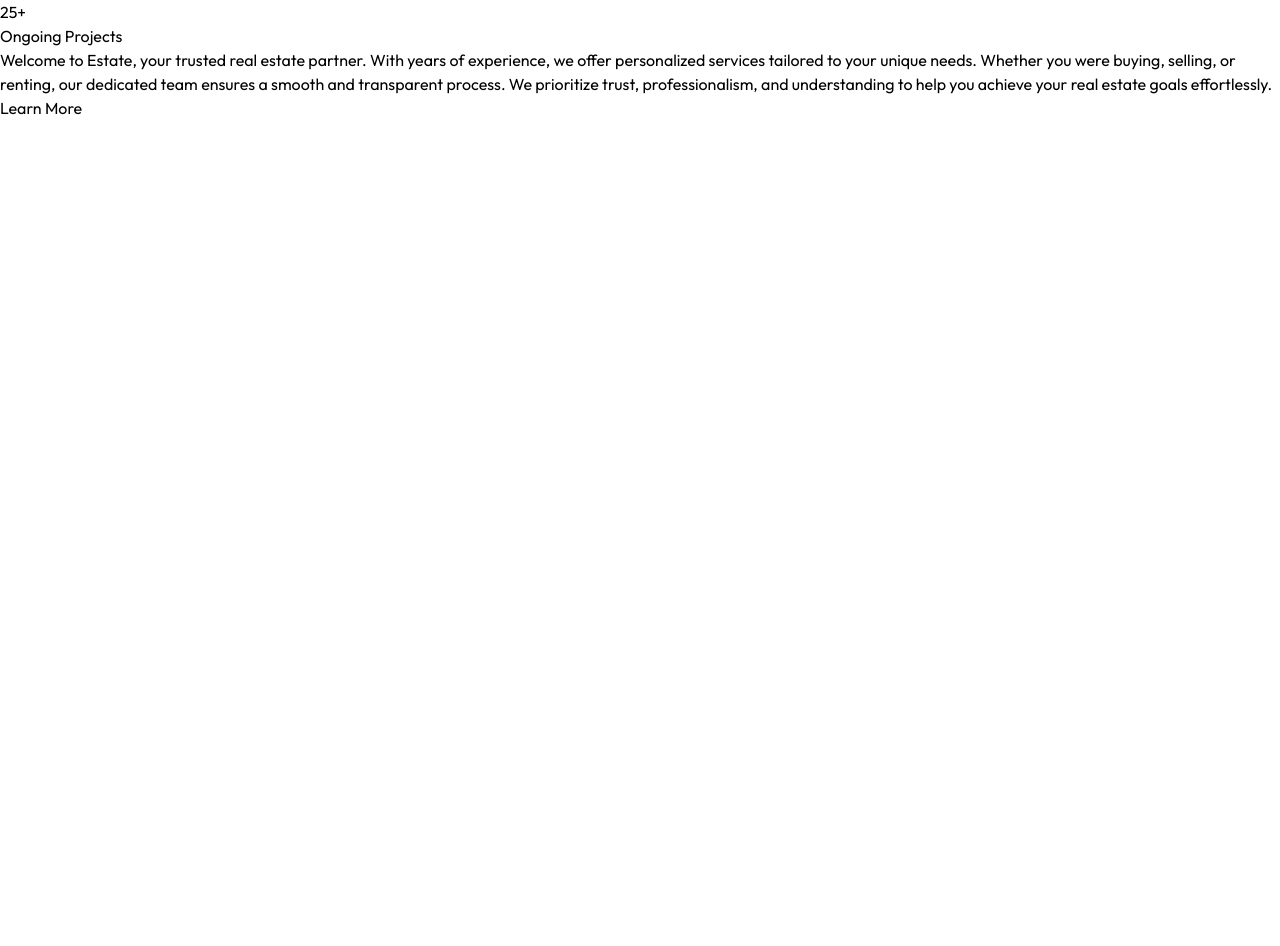
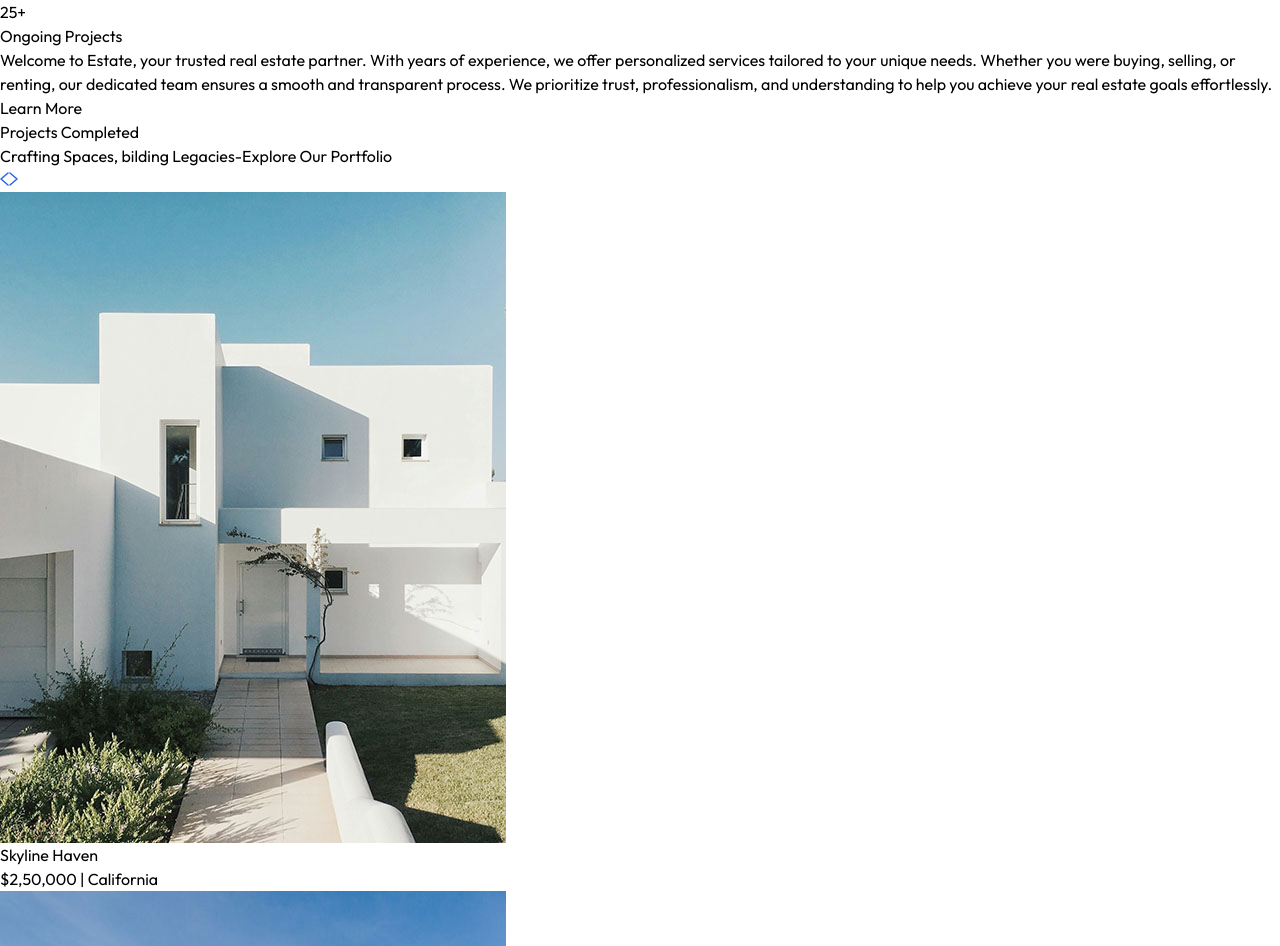
Before and after one commit to Avindu21894/Estate, a React (Vite) app: page / in a window 1280 px wide. Shown: the part 1386-2332 px from the top of the page. Before the commit the page ends 1506 px from the top, so only its background shows below. Built offline with nearby package versions, Linux system fonts and the light colour scheme.

Commit message:
Responsive projects section completed

```diff
--- a/src/App.jsx
+++ b/src/App.jsx
@@ -1,12 +1,14 @@
 import React from 'react'
 import Header from './components/Header'
 import About from './components/About'
+import Projects from './components/Projects'
 
 const App = () => {
   return (
     <div className='w-full overflow-hidden'>
       <Header/>
       <About/>
+      <Projects/>s
     </div>
   )
 }
--- a/src/components/Navbar.jsx
+++ b/src/components/Navbar.jsx
@@ -23,7 +23,7 @@
             <ul className='hidden md:flex gap-7 text-white'>
                 <a href="#Header" className='cursor-pointer hover:text-gray-400'>Home</a>
                 <a href="#About" className='cursor-pointer hover:text-gray-400'>About</a>
-                <a href="#Header" className='cursor-pointer hover:text-gray-400'>Projects</a>
+                <a href="#Projects" className='cursor-pointer hover:text-gray-400'>Projects</a>
                 <a href="#Header" className='cursor-pointer hover:text-gray-400'>Testimonials</a>
             </ul>
             <button className='hidden md:block bg-white px-8 py-2 rounded-full'>Sign up</button>
--- /dev/null
+++ b/src/components/Projects.jsx
@@ -0,0 +1,76 @@
+import React, { useEffect, useState } from 'react'
+import { assets, projectsData } from '../assets/assets'
+
+const Projects = () => {
+
+    const[currentIndex,setCurrentIndex] = useState(0);
+    const[cardsToShow,setCardToShow] = useState(1);
+
+    useEffect(() =>{
+        const updateCardsToShow = () => {
+            if(window.innerWidth >= 1024){
+                setCardToShow(projectsData.length)
+            }else{
+                setCardToShow(1)
+            }
+    };
+            updateCardsToShow();
+
+            window.addEventListener('resize', updateCardsToShow);
+            return ()=> window.removeEventListener('resize', updateCardsToShow);
+
+
+    },[])
+
+    const nextProject = () =>{
+        setCurrentIndex((prevIndex) => (prevIndex + 1) % projectsData.length)
+    }
+
+    const previousProject = () =>{
+        setCurrentIndex((prevIndex) => prevIndex === 0 ? projectsData.length - 1 : prevIndex - 1)
+    }
+
+  return (
+    <div className='conatainer mx-auto py-4 pt-20 px-6 md:px-20 lg:px-32 my-20 w-full overflow-hidden' id='Projects'>
+        <h1 className='text-2xl sm:text-4xl font-bold mb-2 text-center'>Projects <span className='underline underline-offset-4 decoration-1 under font-light'>Completed</span></h1>
+        <p className='text-center text-gray-500 mb-8 max-w-80 mx-auto'>Crafting Spaces, bilding Legacies-Explore Our Portfolio</p>
+
+        {/* slider buttons */}
+
+        <div className='flex justify-end items-center mb-8'>
+            <button onClick={previousProject} className='p-3 bg-gray-200 rounded mr-2' aria-label='Prevous Project'>
+                <img src={assets.left_arrow} alt="Previous" />
+            </button>
+            <button onClick={nextProject} className='p-3 bg-gray-200 rounded mr-2' aria-label='Next Project'>
+                <img src={assets.right_arrow} alt="Next" />
+            </button>
+        </div>
+
+        {/* Project Slider container */}
+
+        <div className='overflow-hidden'>
+            <div className='flex gap-8 transition-transform duration-500 ease-in-out'
+            style={{transform: `translateX(-${(currentIndex*100) / cardsToShow}%)`}}
+            >
+                {projectsData.map((project,index) => (
+                    <div key={index} className='relative flex-shrink-0 w-full sm:w-1/4'>
+                        <img src={project.image} alt={project.title} className='w-full h-auto mb-14'/>
+                        <div className='absolute left-0 right-0 bottom-5 flex justify-center'>
+                            <div className='inline-block bg-white w-3/4 px-4 py-2 shadow-md'>
+                                <h2 className='text-xl font-semibold text-gray-800'>{project.title}</h2>
+                                <p className='text-gray-500 text-sm'>
+                                {project.price} <span> | </span> {project.location}
+                            </p>
+                            </div>
+
+                        </div>
+                    </div>
+                ))}
+            </div>
+        </div>
+
+    </div>
+  )
+}
+
+export default Projects
```
